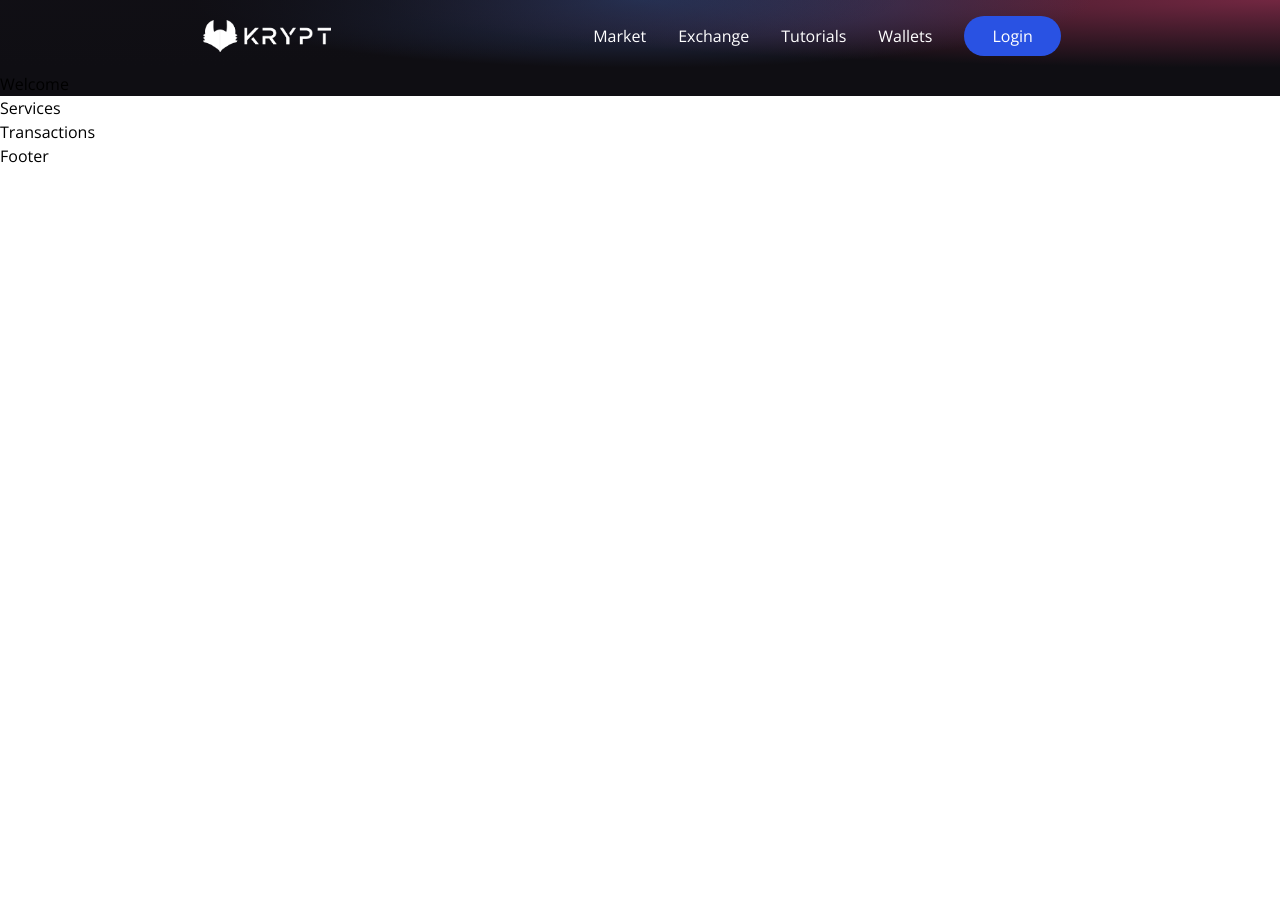
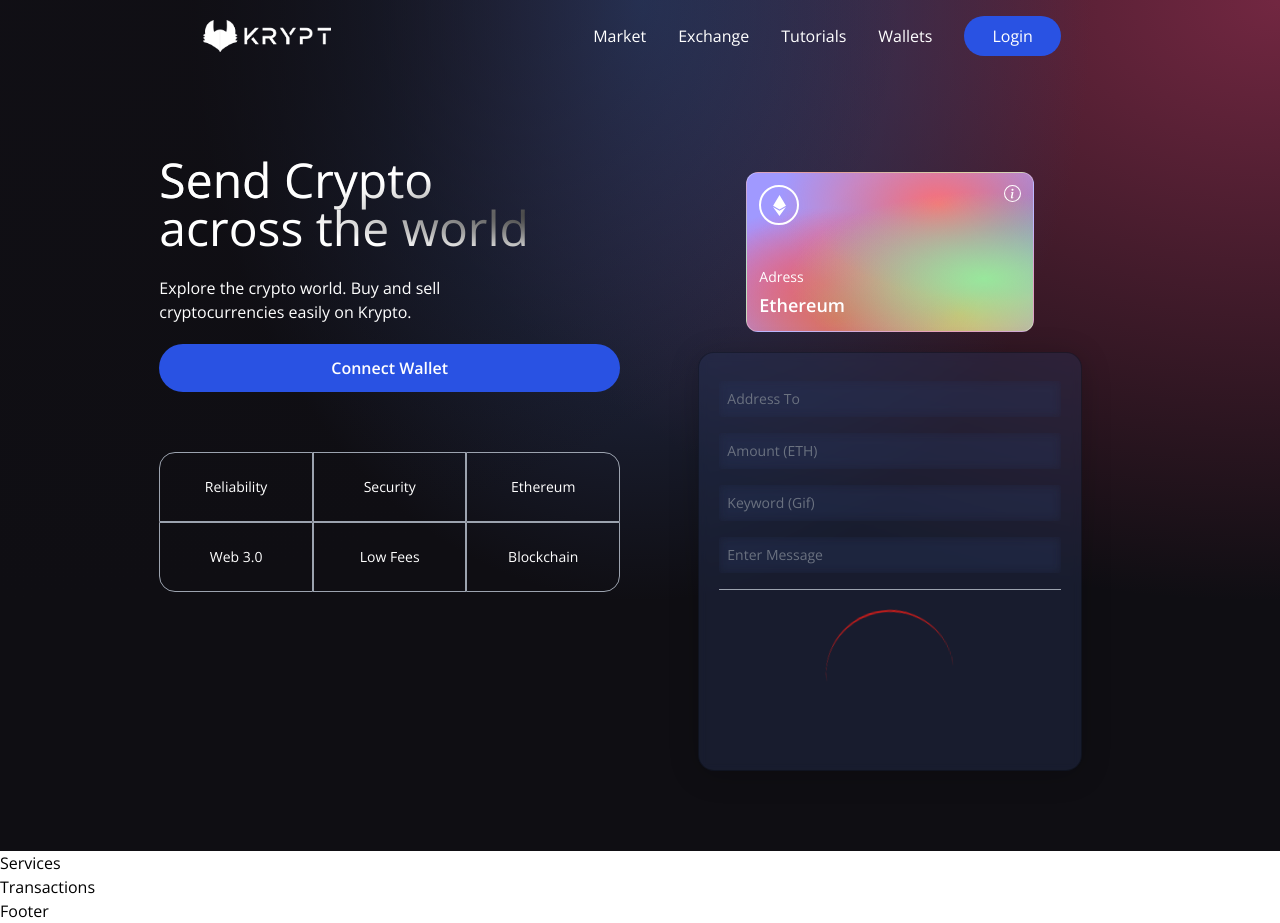
Before and after one commit to DanyGlez94/Krypto_App, a React (Vite) app: page / in a window 1280 px wide. Before the commit the page ends 800 px from the top, so only its background shows below. Built offline with nearby package versions, Linux system fonts and the light colour scheme.

Commit message:
Welcome section finished as well as Loader component and tailwind config done, installed tailwind/forms

```diff
--- a/package.json
+++ b/package.json
@@ -14,6 +14,7 @@
     "react-icons": "^4.3.1"
   },
   "devDependencies": {
+    "@tailwindcss/forms": "^0.5.0",
     "@vitejs/plugin-react": "^1.0.7",
     "autoprefixer": "^10.4.4",
     "postcss": "^8.4.12",
--- a/src/components/Loader.jsx
+++ b/src/components/Loader.jsx
@@ -1,6 +1,8 @@
 const Loader = () => {
     return (
-        <h1>Loader</h1>
+        <div className="flex justify-center items-center py-3">
+            <div className="animate-spin rounded-full h-32 w-32 border-b-2 border-red-700" />
+        </div>
     );
 }
 
--- a/src/components/Welcome.jsx
+++ b/src/components/Welcome.jsx
@@ -1,6 +1,112 @@
+import { AiFillPlayCircle } from 'react-icons/ai';
+import { SiEthereum } from 'react-icons/si';
+import { BsInfoCircle } from 'react-icons/bs';
+
+import { Loader } from './';
+
+const commonStyles = 'min-h-[70px] sm:px-0 px-2 sm:min-w-[120px] flex justify-center items-center border-[0.5px] border-gray-400 text-sm font-light text-white';
+
+const Input = ({ placeholder, name, type, value, handleChange }) => (
+    <input
+        placeholder={placeholder}
+        type={type}
+        step='0.0001'
+        value={value}
+        onChange={(e) => handleChange(e, name)}
+        className='my-2 w-full rounded-sm p-2 outline-none bg-transparent text-white border-none text-sm white-glassmorphism'
+    />
+);
+
 const Welcome = () => {
+    const connectWallet = () => {
+        // return (
+        //     <div>Welcome</div>
+        // )
+    }
+
+    const handleSubmit = () => {
+        // return (
+        //     <div>Welcome</div>
+        // )
+    }
+
     return (
-        <h1>Welcome</h1>
+        <div className='flex w-full justify-center items-center'>
+            <div className='flex mf:flex-row flex-col items-start justify-between md:p-20 py-12 px-4'>
+                <div className='flex flex-1 justify-start flex-col mf:mr-10'>
+                    <h1 className='text-3xl sm:text-5xl text-white text-gradient py-1'>
+                        Send Crypto <br /> across the world
+                    </h1>
+                    <p className='text-left mt-5 text-white font-light md:w-9/12 w-11/12 text-base'>
+                        Explore the crypto world. Buy and sell cryptocurrencies easily on Krypto.
+                    </p>
+                    <button
+                        type='button'
+                        onClick={connectWallet}
+                        className="flex flex-row justify-center items-center my-5 bg-[#2952e3] p-3 rounded-full cursor-pointer hover:bg-[#2546bd]"
+                    >
+                        <p className='text-white text-base font-semibold'>Connect Wallet</p>
+                    </button>
+                    <div className='grid sm:grid-cols-3 grid-cols-2 w-full mt-10'>
+                        <div className={`rounded-tl-2xl ${commonStyles}`}>
+                            Reliability
+                        </div>
+                        <div className={commonStyles}>Security</div>
+                        <div className={`rounded-tr-2xl ${commonStyles}`}>
+                            Ethereum
+                        </div>
+                        <div className={`rounded-bl-2xl ${commonStyles}`}>
+                            Web 3.0
+                        </div>
+                        <div className={commonStyles}>Low Fees</div>
+                        <div className={`rounded-br-2xl ${commonStyles}`}>
+                            Blockchain
+                        </div>
+                    </div>
+                </div>
+
+                <div className='flex flex-col flex-1 items-center justify-start w-full mf:mt-0 mt-10'>
+                    <div className='p-3 justify-end items-start flex-col rounded-xl h-40 sm:w-72 w-full my-5 eth-card white-glassmorphism'>
+                        <div className='flex justify-between flex-col w-full h-full'>
+                            <div className='flex justify-between items-start' >
+                                <div className='w-10 h-10 rounded-full border-2 border-white flex justify-center items-center'>
+                                    <SiEthereum fontSize={21} color="#fff" />
+                                </div>
+                                <BsInfoCircle fontSize={17} color='#fff' />
+                            </div>
+                            <div>
+                                <p className='text-white font-light text-sm'>
+                                    Adress
+                                </p>
+                                <p className='text-white font-semibold text-lg mt-1'>
+                                    Ethereum
+                                </p>
+                            </div>
+                        </div>
+                    </div>
+
+                    <div className='p-5 sm:w-96 w-full flex flex-col justify-start items-center blue-glassmorphism'>
+                        <Input placeholder='Address To' name='addressTo' type='text' handleChange={() => {}} />
+                        <Input placeholder='Amount (ETH)' name='amount' type='number' handleChange={() => {}} />
+                        <Input placeholder='Keyword (Gif)' name='keyword' type='text' handleChange={() => {}} />
+                        <Input placeholder='Enter Message' name='message' type='text' handleChange={() => {}} />
+                        <div className='h-[1px] w-full bg-gray-400 my-2' />
+
+                        {true ? (
+                            <Loader />
+                        ) : (
+                            <button
+                                type='button'
+                                onClick={handleSubmit}
+                                className='text-white w-full mt-2 border-[1px] p-2 border-[#3d4f7c] rounded-full cursor-pointer'
+                            >
+                            Send Now
+                            </button>
+                        )}
+                    </div>
+                </div>
+            </div>
+        </div>
     );
 }
 
--- a/tailwind.config.js
+++ b/tailwind.config.js
@@ -1,9 +1,35 @@
 module.exports = {
-  content: [
-    "./src/**/*.{js,jsx,ts,tsx}",
-  ],
+  purge: ["./src/**/*.{js,jsx,ts,tsx}", "./public/index.html"],
+  mode: "jit",
+  darkMode: false, // or 'media' or 'class'
   theme: {
+    fontFamily: {
+      display: ["Open Sans", "sans-serif"],
+      body: ["Open Sans", "sans-serif"],
+    },
+    extend: {
+      screens: {
+        mf: "990px",
+      },
+      keyframes: {
+        "slide-in": {
+          "0%": {
+            "-webkit-transform": "translateX(120%)",
+            transform: "translateX(120%)",
+          },
+          "100%": {
+            "-webkit-transform": "translateX(0%)",
+            transform: "translateX(0%)",
+          },
+        },
+      },
+      animation: {
+        "slide-in": "slide-in 0.5s ease-out",
+      },
+    },
+  },
+  variants: {
     extend: {},
   },
-  plugins: [],
-}
+  plugins: [require("@tailwindcss/forms")],
+};
```
Also changed, not shown: 1 other file (tests, documents, lock files or other folders).
